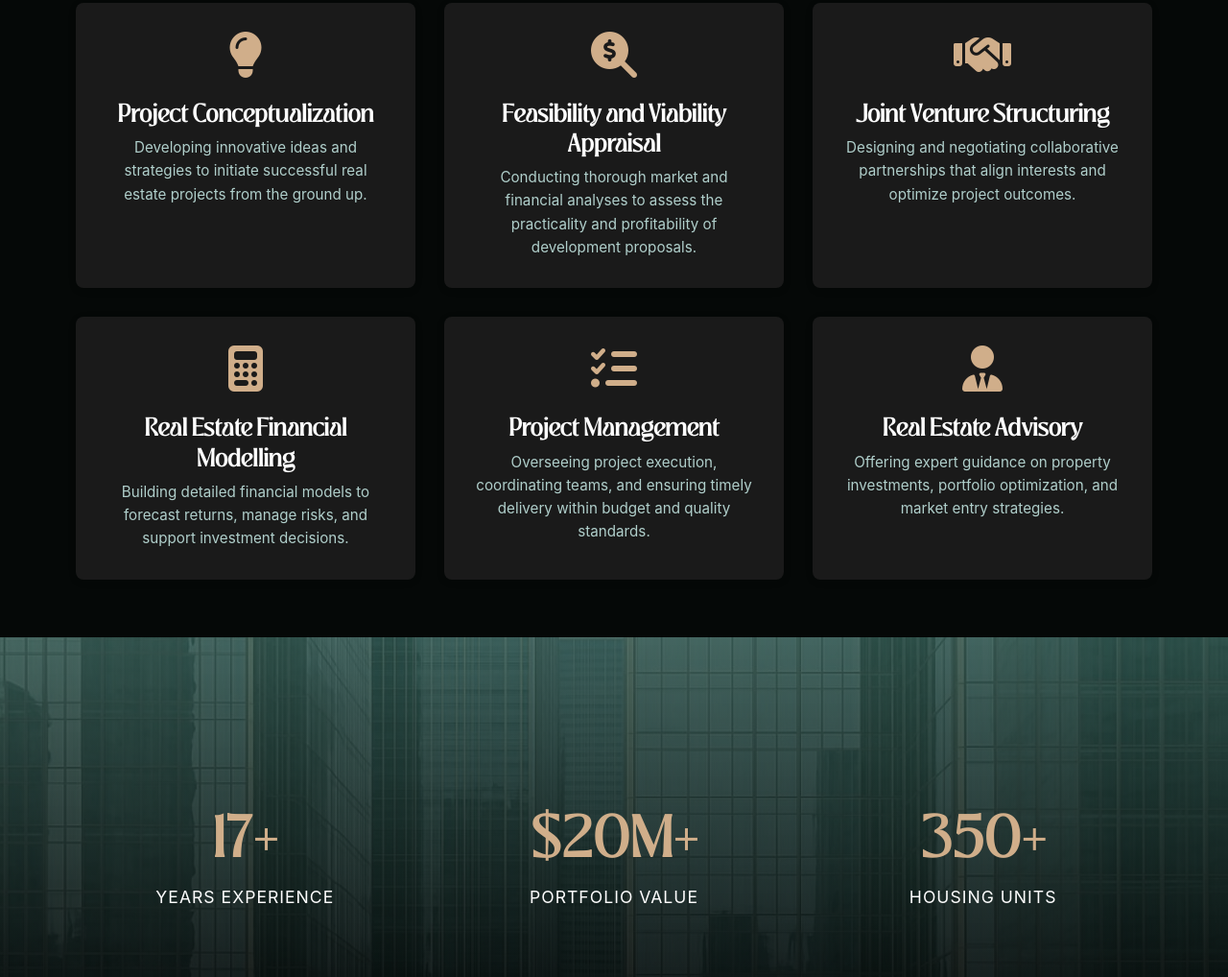
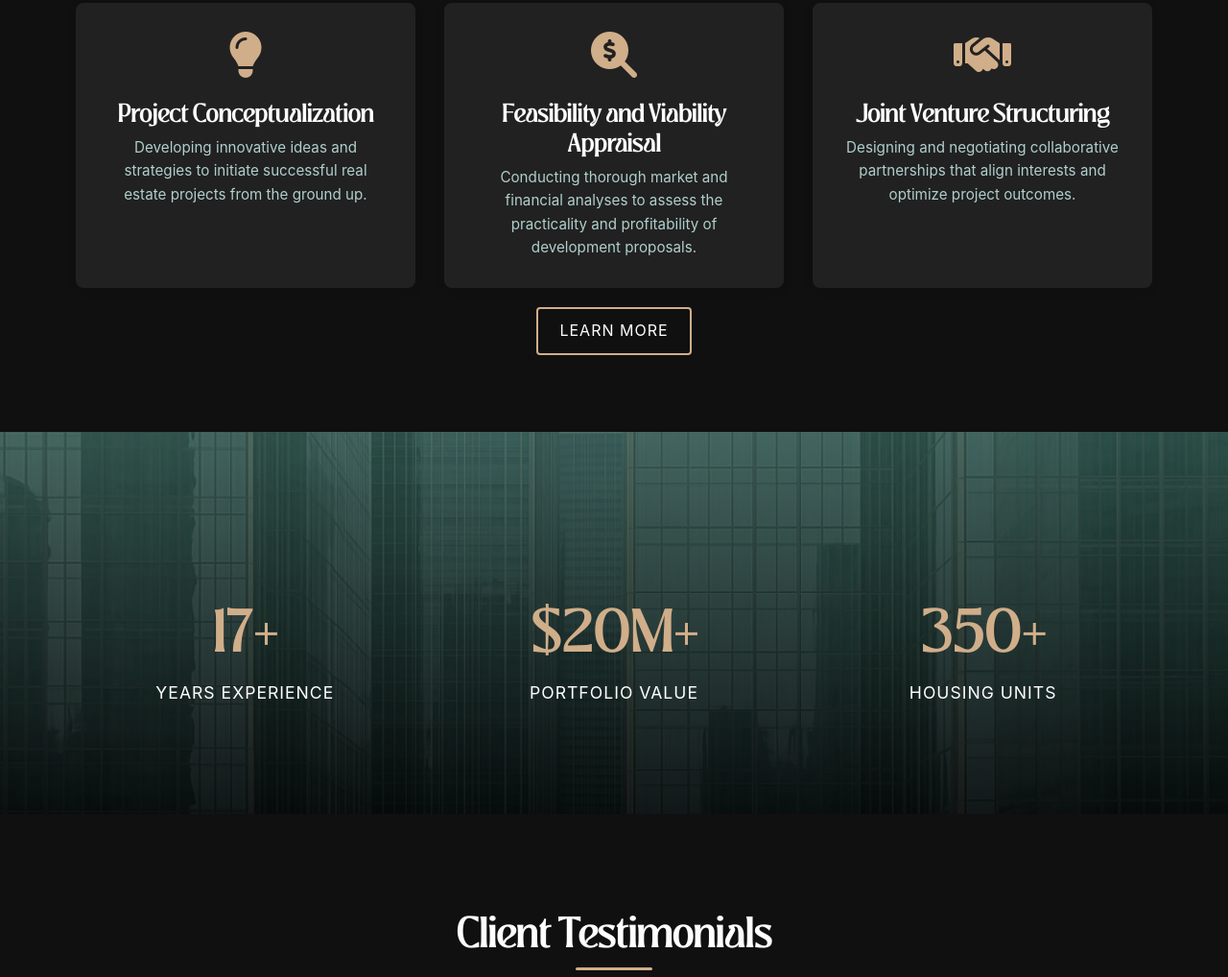
Before and after one commit to ogbuaguwizard/drecon-landing, a plain HTML site: page index.html in a window 1280 px wide. Shown: the part 1621-2639 px from the top of the page at 96% size. Drawn offline with Linux system fonts and the light colour scheme; files whose address does not match are found by name.

Commit message:
fix: Update styles and structure for work experience section

```diff
--- a/css/style.css
+++ b/css/style.css
@@ -16,8 +16,9 @@
     --brown-light: #ede5d3;
     --white: #fefefe;
     --black: #050807;
-    --dark-grey: #1a1a1a;
-    --medium-grey: #2a2a2a;
+    --dark-grey: #101010;
+    --medium-grey: #212121;
+    --light-grey: #3a3a3a;
 
     /* Typography */
     --font-heading: 'Jedira', 'Playfair Display', serif; /* Similar to Jedira/Kegador */
@@ -464,7 +465,7 @@ nav a:hover::after {
 /* About Section */
 .about-ceo {
     padding: 80px 0; /* More vertical space */
-    background-color: var(--dark-grey); /* Clean white background */
+    background-color: var(--medium-grey);
     /* color: #333; */
 }
 
@@ -851,7 +852,7 @@ nav a:hover::after {
 }
 
 .testimonial {
-    background: var(--black);
+    background: var(--medium-grey);
     padding: 2.5rem;
     border-radius: 10px;
     box-shadow: 0 10px 30px rgba(0,0,0,0.05);
@@ -985,10 +986,11 @@ nav a:hover::after {
 
 /* Footer */
 footer {
-    background: var(--black);
+    background: #040807;
+    /* box-shadow: 0 -8px 32px rgb(7, 16, 13); */
     color: var(--white);
     padding: 4rem 0 2rem;
-    border-top: 1px solid rgba(48, 82, 71, 0.3);
+    border-top: 1px solid rgba(18, 30, 26, 0.3);
 }
 
 .footer-grid {
--- a/index.html
+++ b/index.html
@@ -35,7 +35,7 @@
         /* Specialties Section */
         .specialties {
             padding: 60px 0;
-            background-color: var(--black);
+            background-color: var(--dark-grey);
         }
 
         .section-title {
@@ -66,7 +66,7 @@
         }
 
         .specialty-item {
-            background-color: var(--dark-grey);
+            background-color: var(--medium-grey);
             padding: 30px;
             border-radius: 8px;
             text-align: center;
@@ -244,21 +244,9 @@
                         <h3>Joint Venture Structuring</h3>
                         <p>Designing and negotiating collaborative partnerships that align interests and optimize project outcomes.</p>
                     </div>
-                    <div class="specialty-item">
-                        <i class="fas fa-calculator"></i>
-                        <h3>Real Estate Financial Modelling</h3>
-                        <p>Building detailed financial models to forecast returns, manage risks, and support investment decisions.</p>
-                    </div>
-                    <div class="specialty-item">
-                        <i class="fas fa-tasks"></i>
-                        <h3>Project Management</h3>
-                        <p>Overseeing project execution, coordinating teams, and ensuring timely delivery within budget and quality standards.</p>
-                    </div>
-                    <div class="specialty-item">
-                        <i class="fas fa-user-tie"></i>
-                        <h3>Real Estate Advisory</h3>
-                        <p>Offering expert guidance on property investments, portfolio optimization, and market entry strategies.</p>
-                    </div>
+                </div>
+                <div style="max-width: 200px; margin: 20px auto; text-align: center;">
+                    <a href="about-work.html#specialties" class="btn btn-light" style="display: inline-flex; align-items: center; justify-content: center;">Learn More</a>
                 </div>
             </div>
         </section>
--- a/js/script.js
+++ b/js/script.js
@@ -144,9 +144,6 @@ function initScrollAnimations() {
     document.querySelectorAll(
         '.section-title, ' +
         '.about-container, ' +
-        '.service-card, ' +
-        '.project-card, ' +
-        '.timeline, ' +
         '.stat-item, ' +
         '.about-content, ' +
         '.contact-cta .section-title, ' +
@@ -154,8 +151,22 @@ function initScrollAnimations() {
         '.contact-cta .btn, ' +
         '.page-hero-content h1, ' +
         '.page-hero-content p.page-hero-subtitle, ' +
-        '.gallery-item, ' +
-        '.csr-pillar-item'
+        '.about-ceo .ceo-image, ' +
+        '.about-ceo .ceo-content, ' +
+        '.specialties .specialty-item, ' +
+        '.testimonials, ' +
+        '.testimonials .testimonial, ' +
+        '.work-experience, ' +
+        '.work-experience #current-work, ' +
+        '.work-experience #past-work, ' +
+        '.specialties, ' +
+        '.specialties .specialty-item, ' +
+        '.esg-section, ' +
+        '.esg-section .esg-item, ' +
+        '.mentorship-content, ' +
+        '.mentorship-content .mentorship-call-to-action, ' +
+        '.publication-list, ' +
+        '.publication-list .article-card'
     ).forEach(el => {
         if(el) {
             observer.observe(el);
```
Also changed, not shown: about-work.html (+1 -1 lines).
